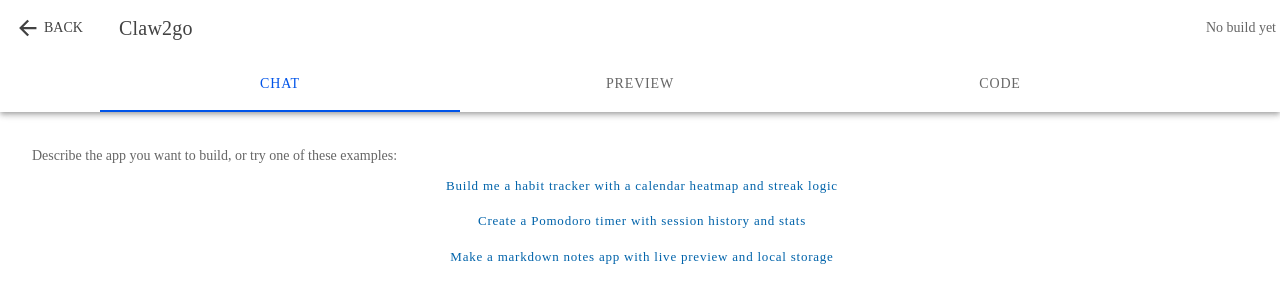
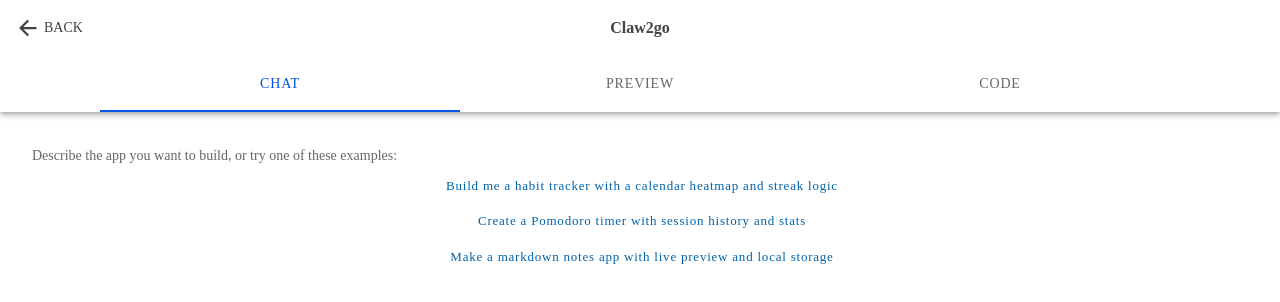
Before and after one commit to marcusschiesser/buildonphone, a Next.js app in the folder apps/pwa/: page /create in a window 1280 px wide. Shown: the top 302 px of the page. Built offline with nearby package versions, Linux system fonts and the light colour scheme.

Commit message:
Stabilize app title position across home and studio headers

```diff
--- a/apps/pwa/src/app/globals.css
+++ b/apps/pwa/src/app/globals.css
@@ -41,6 +41,26 @@ ion-content {
   background: var(--ion-background-color);
 }
 
+ion-toolbar.app-toolbar {
+  position: relative;
+}
+
+ion-toolbar.app-toolbar ion-buttons {
+  position: relative;
+  z-index: 2;
+}
+
+ion-toolbar.app-toolbar .app-toolbar__title {
+  position: absolute;
+  inset-inline: 0;
+  top: 50%;
+  transform: translateY(-50%);
+  text-align: center;
+  pointer-events: none;
+  padding-inline: 72px;
+  white-space: nowrap;
+}
+
 @media (min-width: 960px) {
   .mobile-tabs-shell {
     display: none;
--- a/apps/pwa/src/components/install-button.tsx
+++ b/apps/pwa/src/components/install-button.tsx
@@ -10,7 +10,7 @@ export function InstallButton() {
 
   return (
     <IonButton fill="outline" color="secondary" onClick={install}>
-      Install Claw2Go
+      Install
     </IonButton>
   );
 }
--- /dev/null
+++ b/apps/pwa/src/components/navigation/app-toolbar.tsx
@@ -0,0 +1,16 @@
+'use client';
+
+import type { ReactNode } from 'react';
+import { IonButtons, IonToolbar } from '@ionic/react';
+
+export function AppToolbar({ start, end }: { start?: ReactNode; end?: ReactNode }) {
+  return (
+    <IonToolbar className="app-toolbar">
+      {start ? <IonButtons slot="start">{start}</IonButtons> : null}
+      <div className="app-toolbar__title" aria-label="App name">
+        <strong>Claw2go</strong>
+      </div>
+      {end ? <IonButtons slot="end">{end}</IonButtons> : null}
+    </IonToolbar>
+  );
+}
--- a/apps/pwa/src/components/studio.tsx
+++ b/apps/pwa/src/components/studio.tsx
@@ -5,18 +5,15 @@ import { useIsClient } from '@/lib/ui/useIsClient';
 import {
   IonBackButton,
   IonButton,
-  IonButtons,
   IonContent,
   IonHeader,
   IonItem,
   IonLabel,
   IonList,
-  IonNote,
   IonPage,
   IonSegment,
   IonSegmentButton,
   IonTextarea,
-  IonTitle,
   IonToolbar,
 } from '@ionic/react';
 import type { ChatMessage, SuApp } from '@/types';
@@ -29,6 +26,7 @@ import { buildFixPrompt, type PreviewFixPayload } from '@/lib/ui/previewRuntimeE
 import { getStudioThreadMessages } from '@/lib/ui/studioThread';
 import { PreviewFrame } from './preview';
 import { StudioMessage } from './studio-message';
+import { AppToolbar } from './navigation/app-toolbar';
 import { MobileTabs } from './navigation/mobile-tabs';
 import styles from './studio.module.css';
 
@@ -158,7 +156,6 @@ export function Studio({
     });
   };
 
-  const versionLabel = useMemo(() => (version > 0 ? `v${version}` : 'No build yet'), [version]);
   const threadMessages = useMemo(
     () => getStudioThreadMessages(messages, busy, status, streamedText, currentToolCall),
     [busy, messages, status, streamedText, currentToolCall]
@@ -171,15 +168,7 @@ export function Studio({
   return (
     <IonPage>
       <IonHeader translucent>
-        <IonToolbar>
-          <IonTitle>Claw2go</IonTitle>
-          <IonButtons slot="start">
-            <IonBackButton defaultHref="/" text="Back" />
-          </IonButtons>
-          <IonButtons slot="end">
-            <IonNote>{versionLabel}</IonNote>
-          </IonButtons>
-        </IonToolbar>
+        <AppToolbar start={<IonBackButton defaultHref="/" text="Back" />} />
         <IonToolbar>
           <IonSegment value={activeTab} onIonChange={(event) => setActiveTab((event.detail.value as 'chat' | 'preview' | 'code') ?? 'chat')}>
             <IonSegmentButton value="chat">
```
Also changed, not shown: apps/pwa/src/app/page.tsx (+2 -12 lines).
